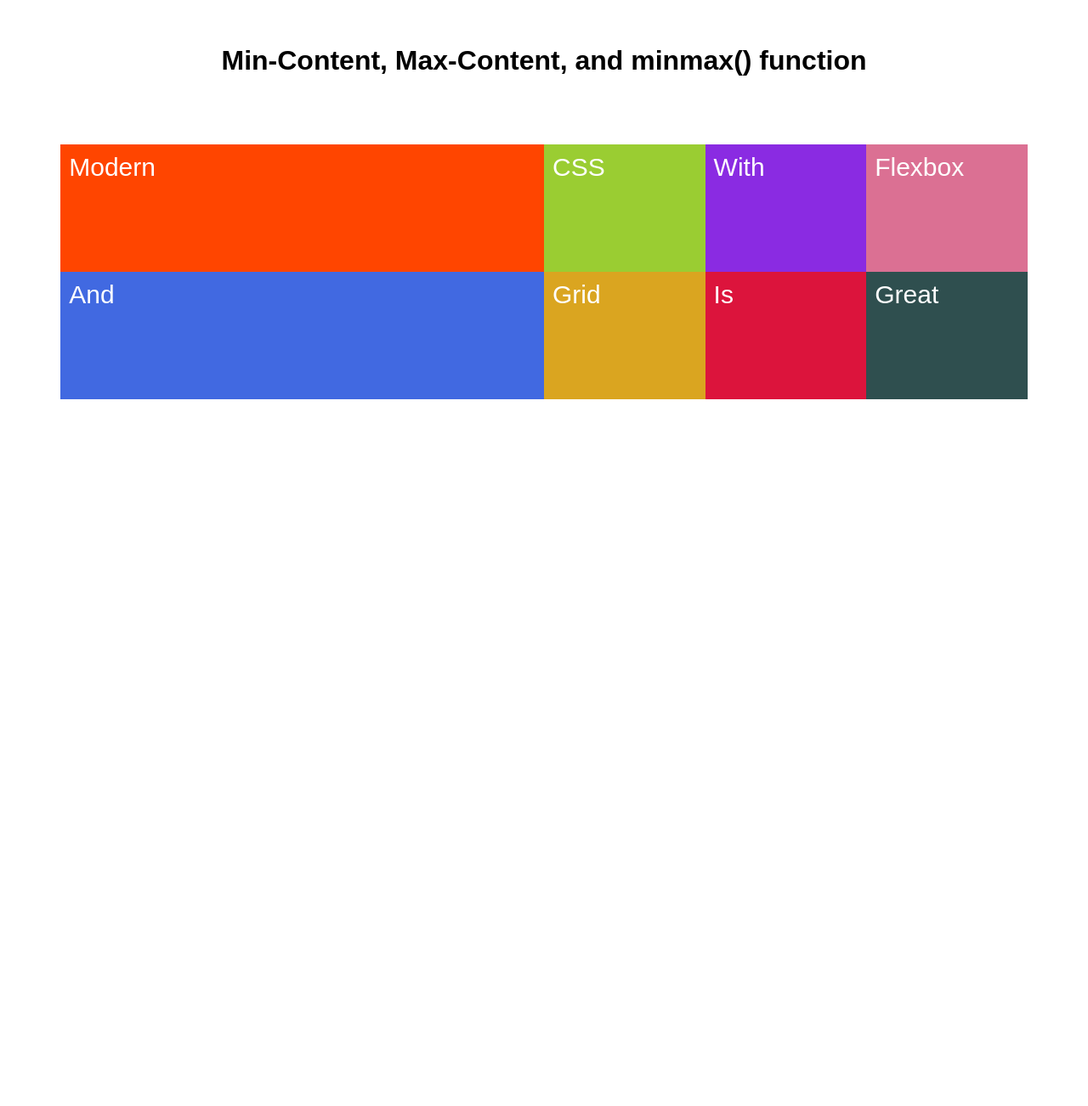
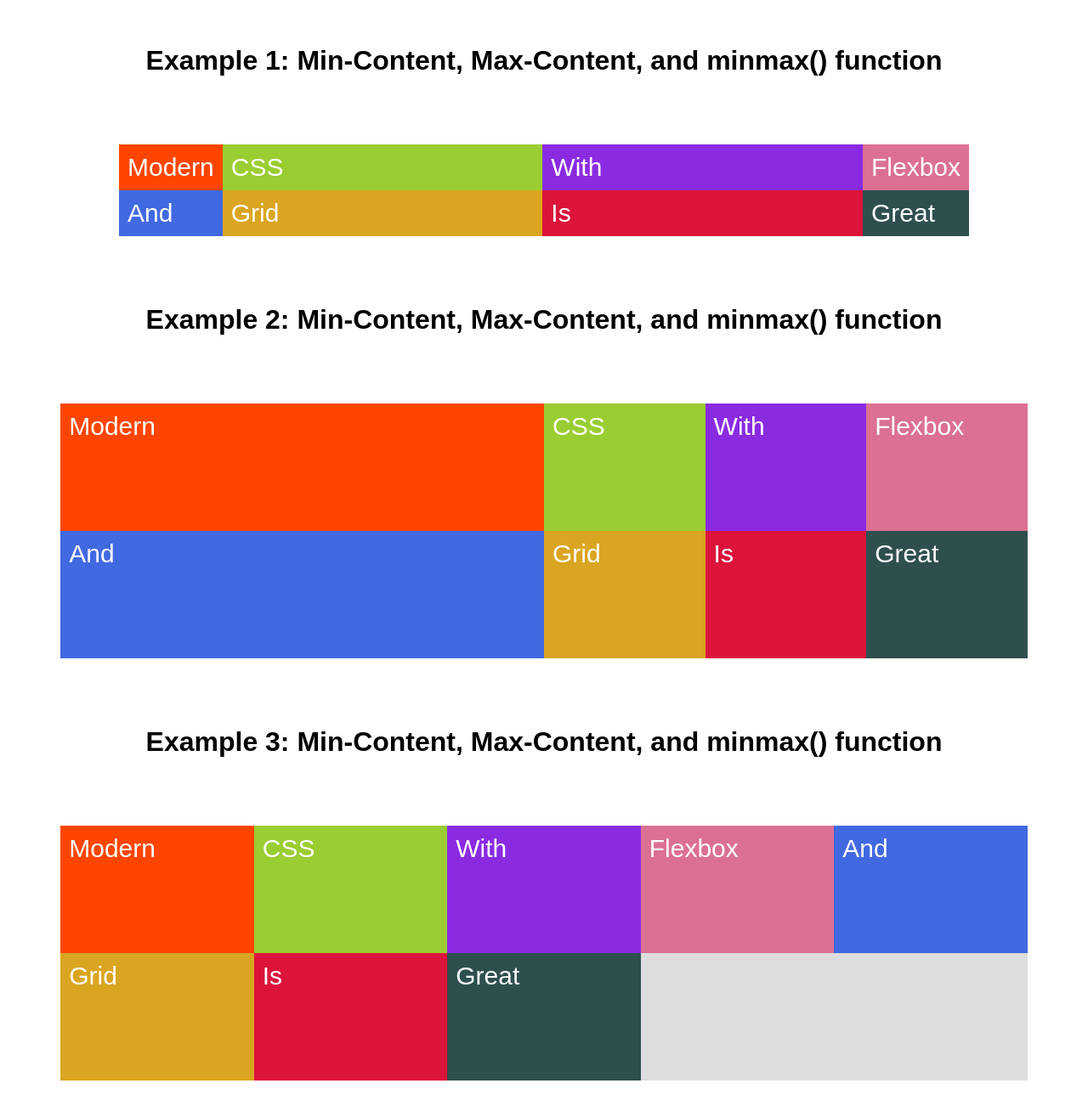
Before and after one commit to ngkangting/CSS-Grid, a website: page index.html in a window 1280 px wide. Shown: the part 7192-8494 px from the top of the page at 85% size. Before the commit the page ends 7692 px from the top, so only its background shows below. Drawn offline with Linux system fonts and the light colour scheme.

Commit message:
Update commit

```diff
--- a/index.html
+++ b/index.html
@@ -135,17 +135,43 @@
             <div class="items items--8">Great</div>
         </div>
 
-        <h1 class="center">Min-Content, Max-Content, and minmax() function</h1>
-        <!-- Min-Content, Max-Content, and minmax() function -->
+        <h1 class="center">Example 1: Min-Content, Max-Content, and minmax() function</h1>
+        <!-- Example 1: Min-Content, Max-Content, and minmax() function -->
         <div class="container-2">
-            <div class="itemse itemse--1">Modern</div>
-            <div class="itemse itemse--2">CSS</div>
-            <div class="itemse itemse--3">With</div>
-            <div class="itemse itemse--4">Flexbox</div>
-            <div class="itemse itemse--5">And</div>
-            <div class="itemse itemse--6">Grid</div>
-            <div class="itemse itemse--7">Is</div>
-            <div class="itemse itemse--8">Great</div>
+            <div class="itemss itemss--1">Modern</div>
+            <div class="itemss itemss--2">CSS</div>
+            <div class="itemss itemss--3">With</div>
+            <div class="itemss itemss--4">Flexbox</div>
+            <div class="itemss itemss--5">And</div>
+            <div class="itemss itemss--6">Grid</div>
+            <div class="itemss itemss--7">Is</div>
+            <div class="itemss itemss--8">Great</div>
+        </div>
+
+        <h1 class="center">Example 2: Min-Content, Max-Content, and minmax() function</h1>
+        <!-- Example 2: Min-Content, Max-Content, and minmax() function -->
+        <div class="container-3">
+            <div class="itemsss itemsss--1">Modern</div>
+            <div class="itemsss itemsss--2">CSS</div>
+            <div class="itemsss itemsss--3">With</div>
+            <div class="itemsss itemsss--4">Flexbox</div>
+            <div class="itemsss itemsss--5">And</div>
+            <div class="itemsss itemsss--6">Grid</div>
+            <div class="itemsss itemsss--7">Is</div>
+            <div class="itemsss itemsss--8">Great</div>
+        </div>
+
+        <h1 class="center">Example 3: Min-Content, Max-Content, and minmax() function</h1>
+        <!-- Example 3: Min-Content, Max-Content, and minmax() function -->
+        <div class="container-4">
+            <div class="itemssss itemssss--1">Modern</div>
+            <div class="itemssss itemssss--2">CSS</div>
+            <div class="itemssss itemssss--3">With</div>
+            <div class="itemssss itemssss--4">Flexbox</div>
+            <div class="itemssss itemssss--5">And</div>
+            <div class="itemssss itemssss--6">Grid</div>
+            <div class="itemssss itemssss--7">Is</div>
+            <div class="itemssss itemssss--8">Great</div>
         </div>
 
     </body>
--- a/sass/main.scss
+++ b/sass/main.scss
@@ -141,6 +141,7 @@
 
 
 
+// Positioning with Names Method
 .names {
     width: 1000px;
     margin: 30px auto;
@@ -181,84 +182,7 @@
 
 
 
-// Method 1: Line Numbers
-/*
-.challenge {
-    width: 1000px;
-    margin: 30px auto;
-
-    display: grid;
-    grid-template-rows: 100px 200px 400px 100px;
-    grid-template-columns: repeat(3, 1fr) 200px;
-    grid-gap: 30px;
-
-    & > * {
-        background-color: orangered;
-        padding: 20px;
-        color: #fff;
-        font-size: 30px;
-        font-family: sans-serif;
-    }
-
-    .header {
-        grid-column: 1 / -1;
-    }
-
-    .sidebar {
-        grid-column: 4 / 5;
-        grid-row: 2 / span 2;
-    }
-
-    .main-content {
-        grid-column: 1 / span 3;
-    }
-
-    .footer {
-        grid-column: 1 / -1;
-    }
-}
-*/
-
-// Method 2: Line Names
-/*
-.challenge {
-    width: 1000px;
-    margin: 30px auto;
-
-    display: grid;
-    grid-template-rows: [header-start] 100px [header-end box-start] 200px [box-end main-start] 400px [main-end footer-start] 100px [footer-end];
-
-    grid-template-columns: repeat(3, [col-start] 1fr [col-end]) 200px [grid-end];
-    grid-gap: 30px;
-
-    & > * {
-        background-color: orangered;
-        padding: 20px;
-        color: #fff;
-        font-size: 30px;
-        font-family: sans-serif;
-    }
-
-    .header {
-        grid-column: col-start 1 / grid-end;
-    }
-
-    .sidebar {
-        grid-column: col-end 3 / grid-end;
-        grid-row: box-start / main-end;
-    }
-
-    .main-content {
-        grid-column: col-start 1 / col-end 3;
-    }
-
-    .footer {
-        grid-column: col-start 1 / grid-end;
-    }
-}
-*/
-
-// Method 3: Name Grid Areas
+// Grid Areas Method
 
 .challenge {
     width: 1000px;
@@ -472,18 +396,23 @@
 
     display: grid;
 
-
     // Using min-content and max-content
-    // grid-template-rows: repeat(2, 150px);
-    // grid-template-columns: max-content 1fr 1fr min-content;
-    // grid-template-rows: repeat(2, min-content);
+    grid-template-rows: repeat(2, 150px);
+    grid-template-columns: max-content 1fr 1fr min-content;
+    grid-template-rows: repeat(2, min-content);
 
     // Using minmax() function
-    width: 90%;
-    grid-template-rows: repeat(2, minmax(150px, min-content));
-    grid-template-columns: minmax(200px, 50%) repeat(3, 1fr);
+    // width: 90%;
+    // grid-template-rows: repeat(2, minmax(150px, min-content));
+    // grid-template-columns: minmax(200px, 50%) repeat(3, 1fr);
 
-    .itemse {
+    // Using auto-fill and auto-fit
+    // width: 90%;
+    // grid-template-rows: repeat(2, minmax(150px, min-content));
+    // grid-template-columns: repeat(auto-fit, minmax(200px, 1fr));
+    // grid-auto-rows: 150px;
+
+    .itemss {
         padding: 10px;
         color: #fff;
         font-family: sans-serif;
@@ -500,3 +429,70 @@
         &--8 { background-color: darkslategrey; }
     }
 }
+
+
+
+
+
+.container-3 {
+    margin: 30px auto;
+    background-color: #ddd;
+
+    display: grid;
+
+    // Using minmax() function
+    width: 90%;
+    grid-template-rows: repeat(2, minmax(150px, min-content));
+    grid-template-columns: minmax(200px, 50%) repeat(3, 1fr);
+
+    .itemsss {
+        padding: 10px;
+        color: #fff;
+        font-family: sans-serif;
+        font-size: 30px;
+        background-color: orangered;
+
+        &--1 { background-color: orangered; }
+        &--2 { background-color: yellowgreen; }
+        &--3 { background-color: blueviolet; }
+        &--4 { background-color: palevioletred; }
+        &--5 { background-color: royalblue; }
+        &--6 { background-color: goldenrod; }
+        &--7 { background-color: crimson; }
+        &--8 { background-color: darkslategrey; }
+    }
+}
+
+
+
+
+
+.container-4 {
+    margin: 30px auto;
+    background-color: #ddd;
+
+    display: grid;
+
+    // Using auto-fill and auto-fit
+    width: 90%;
+    grid-template-rows: repeat(2, minmax(150px, min-content));
+    grid-template-columns: repeat(auto-fit, minmax(200px, 1fr));
+    grid-auto-rows: 150px;
+
+    .itemssss {
+        padding: 10px;
+        color: #fff;
+        font-family: sans-serif;
+        font-size: 30px;
+        background-color: orangered;
+
+        &--1 { background-color: orangered; }
+        &--2 { background-color: yellowgreen; }
+        &--3 { background-color: blueviolet; }
+        &--4 { background-color: palevioletred; }
+        &--5 { background-color: royalblue; }
+        &--6 { background-color: goldenrod; }
+        &--7 { background-color: crimson; }
+        &--8 { background-color: darkslategrey; }
+    }
+}
```
Also changed, not shown: css/style.css.
